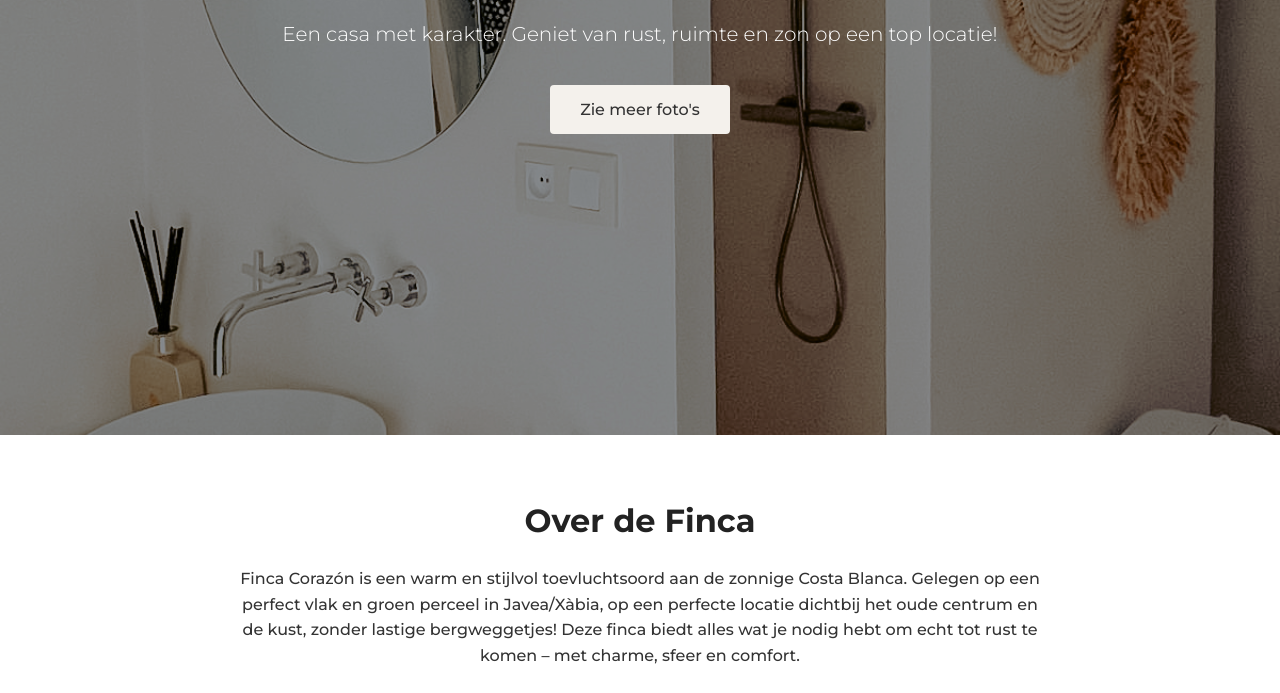
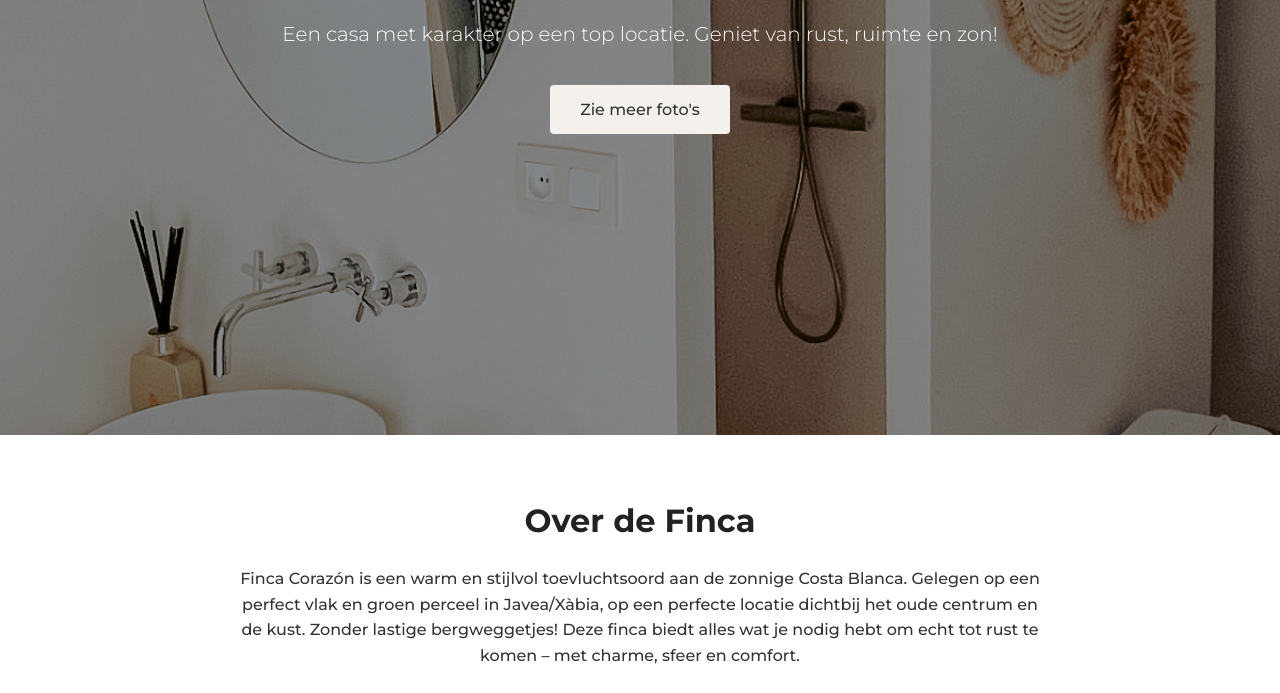
Before and after one commit to matthijshart/FINCA, a website: page index.html in a window 1280 px wide. Shown: the part 365-1058 px from the top of the page. Drawn offline with Linux system fonts and the light colour scheme.

Commit message:
Highlight finca location and fix formatting

```diff
--- a/index.html
+++ b/index.html
@@ -407,7 +407,7 @@
     </div>
     <div class="hero-content">
       <h1 class="hero-title">Finca El Corazón</h1>
-      <p class="hero-subtitle">Een casa met karakter. Geniet van rust, ruimte en zon op een top locatie!</p>
+      <p class="hero-subtitle">Een casa met karakter op een top locatie. Geniet van rust, ruimte en zon!</p>
       <a class="hero-button" href="#galerij">Zie meer foto's</a>
       <nav class="navbar">
         <button class="nav-toggle" aria-label="Menu">
@@ -433,7 +433,12 @@
   <!-- SECTION: OVER DE FINCA -->
   <section class="about fade-in" id="over">
     <h2>Over de Finca</h2>
-    <p>Finca Corazón is een warm en stijlvol toevluchtsoord aan de zonnige Costa Blanca. Gelegen op een perfect vlak en groen perceel in Javea/Xàbia, op een perfecte locatie dichtbij het oude centrum en de kust, zonder lastige bergweggetjes! Deze finca biedt alles wat je nodig hebt om echt tot rust te komen – met charme, sfeer en comfort.</p>
+    <p>
+      Finca Corazón is een warm en stijlvol toevluchtsoord aan de zonnige Costa Blanca.
+      Gelegen op een perfect vlak en groen perceel in Javea/Xàbia, op een perfecte locatie dichtbij het oude centrum en de kust.
+      Zonder lastige bergweggetjes!
+      Deze finca biedt alles wat je nodig hebt om echt tot rust te komen – met charme, sfeer en comfort.
+    </p>
     <p>Of je nu komt om te ontspannen, te werken of samen te zijn: dit huis voelt als thuiskomen in de zon.</p>
     <p>De finca is geschikt tot 8 personen en beschikt over 4 slaapkamers, elk met een eigen badkamer.</p>
   </section>
```
